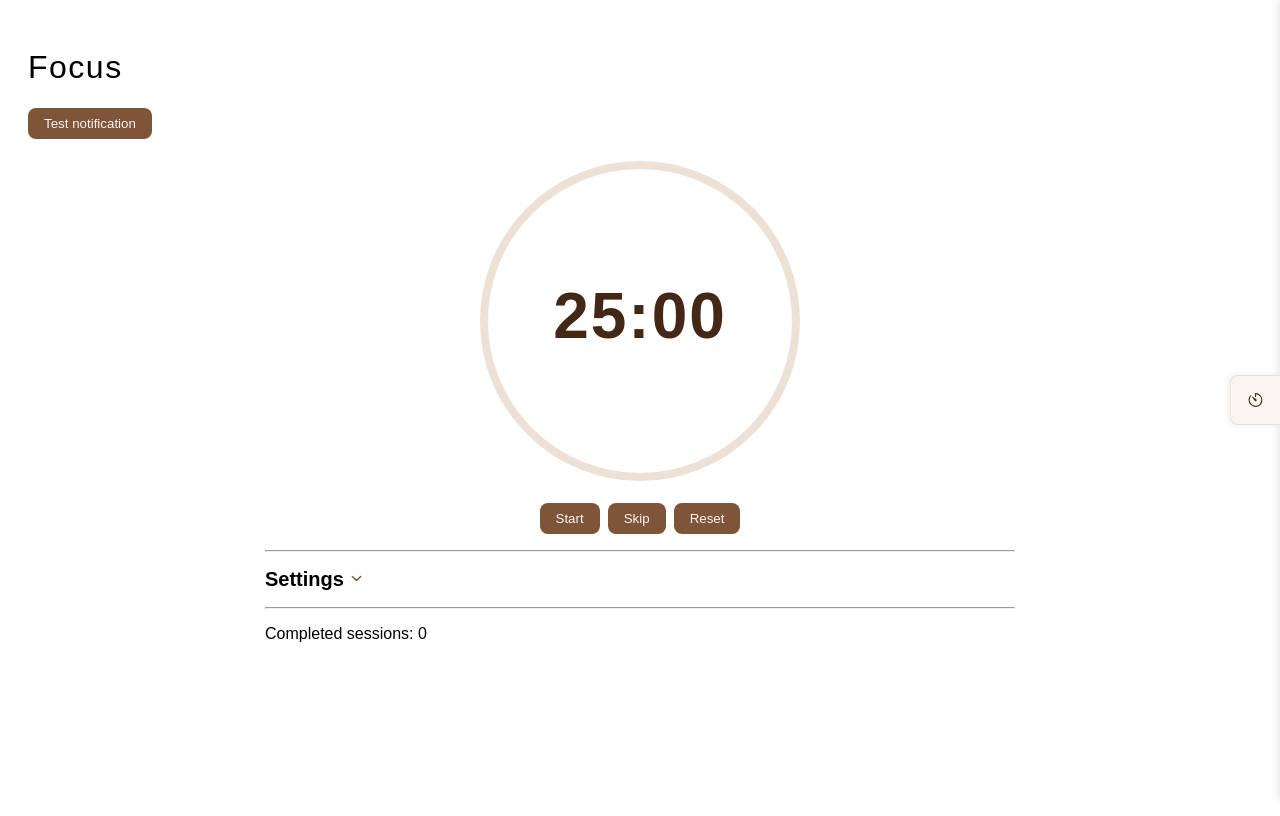
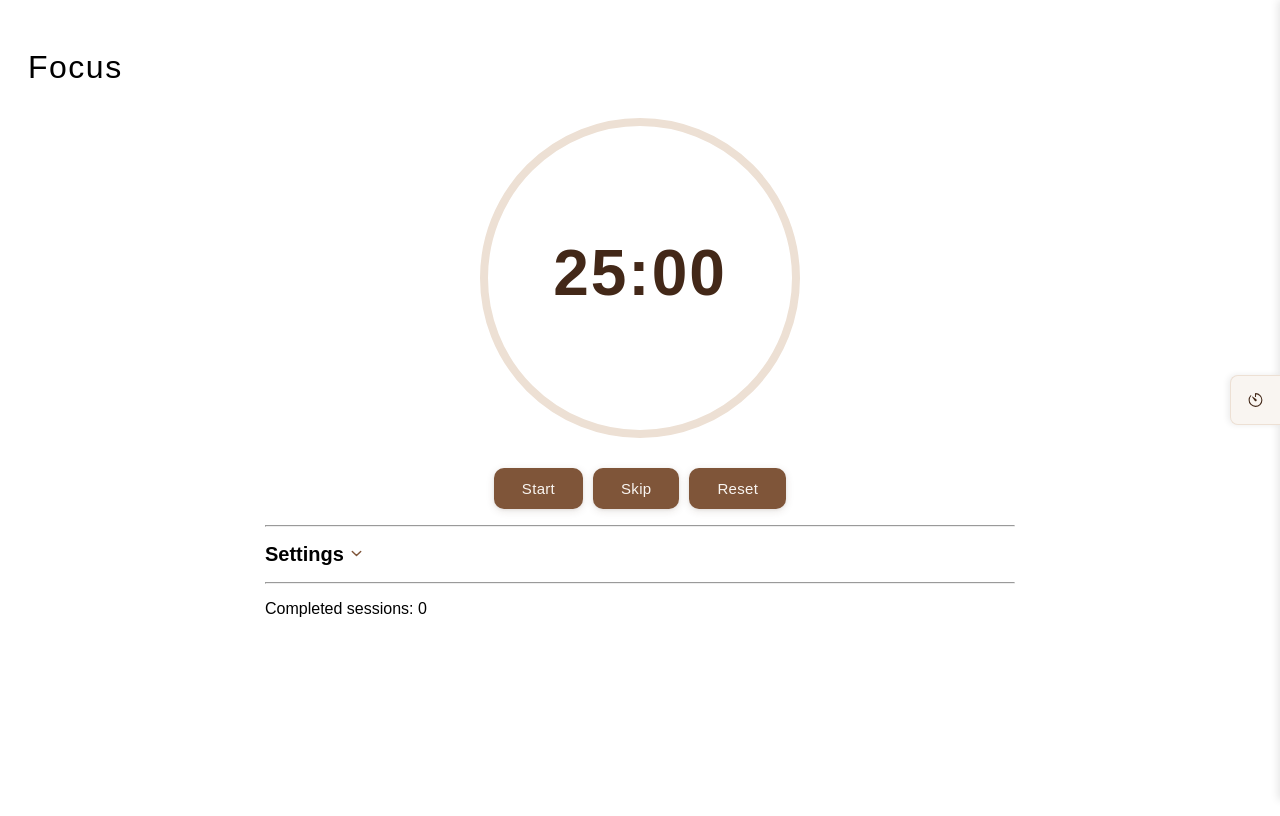
Before and after one commit to DamiDevApp/pomodoro-dawn, a React (Vite) app: page / in a window 1280 px wide. Built offline with nearby package versions, Linux system fonts and the light colour scheme.

Commit message:
Played with the css
Center buttons and better animations for display

```diff
--- a/src/components/PomodoroTimer.tsx
+++ b/src/components/PomodoroTimer.tsx
@@ -118,28 +118,10 @@ export default function PomodoroTimer() {
     }
   }, [remainingSec, isRunning]);
 
-  useEffect(() => {
-    console.log('window.electron exists:', window.electron !== undefined);
-    console.log('window.electron value:', window.electron);
-  }, []);
 
-  function testNotification() {
-    console.log('Test button clicked');
-    console.log('window.electron:', window.electron);
-
-    if (window.electron) {
-      window.electron
-        .showNotification('Manual Test', 'Testing notification', true)
-        .then((result) => console.log('Result:', result))
-        .catch((err) => console.error('Error:', err));
-    } else {
-      console.error('window.electron is undefined!');
-    }
-  }
 
   function handleSessionEnd() {
     // compute real duration sessionStartRef
-
     console.log('Calling session end');
     const now = Date.now();
     const startedAt = sessionStartRef.current
@@ -246,7 +228,6 @@ export default function PomodoroTimer() {
             ? 'Short break'
             : 'Long break'}
       </h1>
-      <button onClick={testNotification}> Test notification</button>
       <div className='timer-wrap'>
         <CircularProgress
           progress={progress}
@@ -255,14 +236,14 @@ export default function PomodoroTimer() {
           timeLabel={formatTime(remainingSec)}
         />
       </div>
-      <div style={{ display: 'flex', gap: 8, justifyContent: 'center' }}>
+      <div className='controls-row'>
         {!isRunning ? (
-          <Button onClick={handleStart}>Start</Button>
+          <Button className='timer-button'onClick={handleStart}>Start</Button>
         ) : (
-          <Button onClick={handlePause}>Pause</Button>
+          <Button className='timer-button' onClick={handlePause}>Pause</Button>
         )}
-        <Button onClick={handleSkip}>Skip</Button>
-        <Button onClick={handleReset}>Reset</Button>
+        <Button className='timer-button' onClick={handleSkip}>Skip</Button>
+        <Button className='timer-button' onClick={handleReset}>Reset</Button>
       </div>
 
       <div
--- a/src/components/pomodoro-timer.css
+++ b/src/components/pomodoro-timer.css
@@ -1,7 +1,7 @@
 .timer-wrap {
   display: flex;
-  justify-content: center;   /* ✅ horizontally centers children */
-  align-items: center;       /* ✅ vertically centers children */
+  justify-content: center;
+  align-items: center;
   margin: 12px auto;
   width: 100%;
 }
@@ -16,7 +16,6 @@
   line-height: 1;
   text-align: center;
   pointer-events: none;
-  /* responsive font: clamp(min, preferred, max) */
   font-size: clamp(28px, 9vw, 72px);
   color: var(--color-text);
 }
@@ -24,7 +23,68 @@
 /* keep controls from changing the timer size */
 .controls-row {
   display: flex;
-  gap: 8px;
+  gap: 10px;
   justify-content: center;
-  margin-top: 12px;
+  margin-top: 20px;
 }
+
+.timer-button{
+  padding: 12px 28px;
+  font-size: 15px;
+  font-weight: 400;
+  border: none;
+  border-radius: 10px;
+  cursor: pointer;
+  transition: all 0.25s cubic-bezier(0.4, 0, 0.2, 1);
+  letter-spacing: 0.3px;
+  box-shadow: 0 2px 8px rgba(67, 40, 24, 0.12), 0 1px 3px rgba(67, 40, 24, 0.08);
+  position: relative;
+  overflow: hidden;
+}
+.timer-button::before {
+  content: '';
+  position: absolute;
+  top: 0;
+  left: -100%;
+  width: 100%;
+  height: 100%;
+  background: linear-gradient(90deg, transparent, rgba(255, 255, 255, 0.15), transparent);
+  transition: left 0.6s ease;
+}
+
+.timer-button:hover::before {
+  left: 100%;
+}
+
+.timer-button:hover {
+  transform: translateY(-1px);
+  box-shadow: 0 4px 12px rgba(67, 40, 24, 0.18), 0 2px 4px rgba(67, 40, 24, 0.12);
+}
+
+.timer-button:active {
+  transform: translateY(0);
+  box-shadow: 0 1px 4px rgba(67, 40, 24, 0.1);
+}
+
+/* Primary button (Start/Pause) */
+.timer-button-primary {
+  background: linear-gradient(135deg, #7f5539 0%, #9c6644 100%);
+  color: #f9f5f1;
+  min-width: 110px;
+}
+
+.timer-button-primary:hover {
+  background: linear-gradient(135deg, #8a5f40 0%, #a56f4b 100%);
+}
+
+/* Secondary buttons (Skip, Reset) */
+.timer-button-secondary {
+  background: var(--color-surface);
+  color: var(--color-text);
+  border: 1.5px solid var(--color-muted);
+}
+
+.timer-button-secondary:hover {
+  background: var(--color-accent);
+  border-color: var(--color-secondary);
+}
--- a/src/components/ui/SessionCard.tsx
+++ b/src/components/ui/SessionCard.tsx
@@ -43,7 +43,7 @@ export default function SessionCard({ history, index }: SessionCardProps) {
         <div className={styles['title-session']}>
           {capitalizeTitle(history.sessionType)}{' '}
         </div>
-        <div>{chooseActivityIcon(history.sessionType)}</div>
+        <div style={{marginRight: '10px'}}>{chooseActivityIcon(history.sessionType)}</div>
       </div>
       <div style={{ fontStyle: 'normal', letterSpacing: '1px' }}>Duration: </div>
       <div className={styles['duration-section']}>
```
